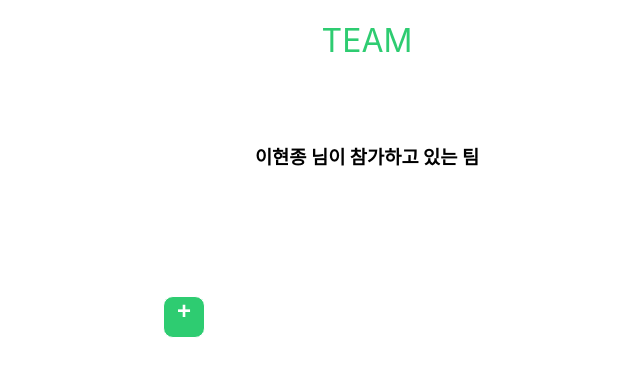
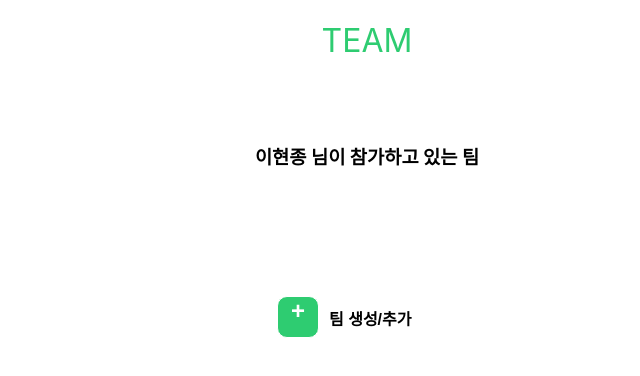
Before and after one commit to Gamemode1221/MindSharing-Front, a React (Create React App) app: page /team in a window 1280 px wide. Shown: the top 376 px of the page, without its empty margins (273-913 px from the left). Built offline with nearby package versions, Linux system fonts and the light colour scheme.

Commit message:
Update Team
2023/04/04

```diff
--- a/src/css/team.css
+++ b/src/css/team.css
@@ -22,8 +22,18 @@
   padding-top: 10%;
 }
 
+.Teamicon{
+  display: flex;
+  margin-left: 35%;
+}
+
+.TeamPlus{
+  color: #000;
+  display: flex;
+  margin: 10px;
+}
+
 .Ticon {
-  margin-left: 16%;
   background-color: #2ecc71;
   border: #fff 1px solid;
   color: #fff;
--- a/src/js/team.jsx
+++ b/src/js/team.jsx
@@ -44,11 +44,11 @@ function Team() {
 
 function AddTeamButton({ onClick }) {
   return (
-    <div>
+    <div className='Teamicon'>
       <div className="Ticon" onClick={onClick}>
         +
       </div>
-      <span> 팀 생성/추가</span>
+      <span className='TeamPlus'> 팀 생성/추가</span>
     </div>
   );
 }
```
